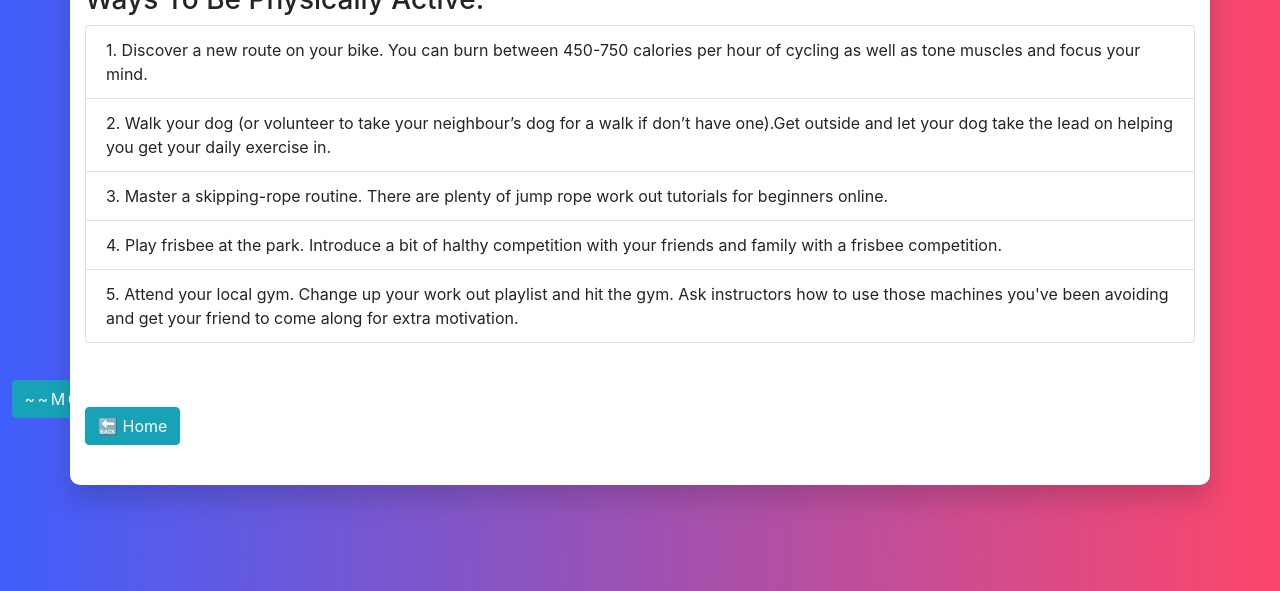
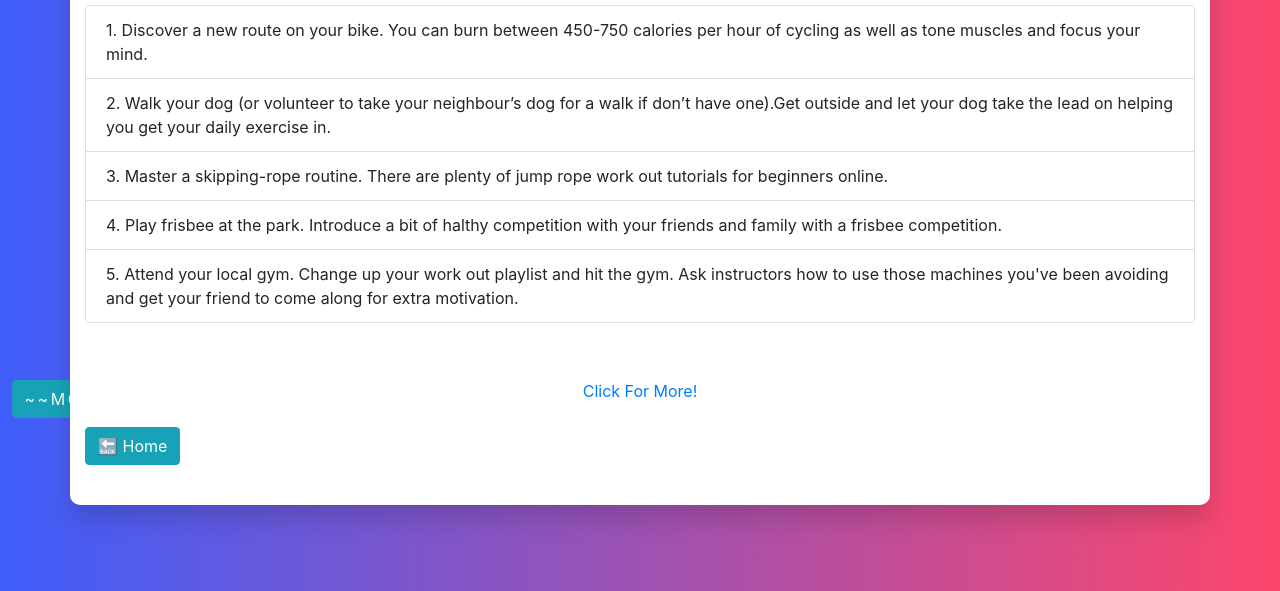
Before and after one commit to 15-MONISH/Health-Project, a plain HTML site: page excercise.html in a window 1280 px wide. Shown: the part 209-800 px from the top of the page. Drawn offline with nearby package versions, Linux system fonts and the light colour scheme.

Commit message:
Update excercise.html

```diff
--- a/excercise.html
+++ b/excercise.html
@@ -41,6 +41,15 @@
                 </li>
             </ul>
         </div>
+        <div>
+            <ul class="nav nav-pills nav-fill">
+                <li class="nav-item">
+                    <a href="excersise2.html"class="nav-link">Click For More!</a>
+                </li>
+
+
+            </ul>
+        </div>
 
     <button class=" mt-3 btn btn-info" onclick='home()'>🔙 Home</button>
 
```
